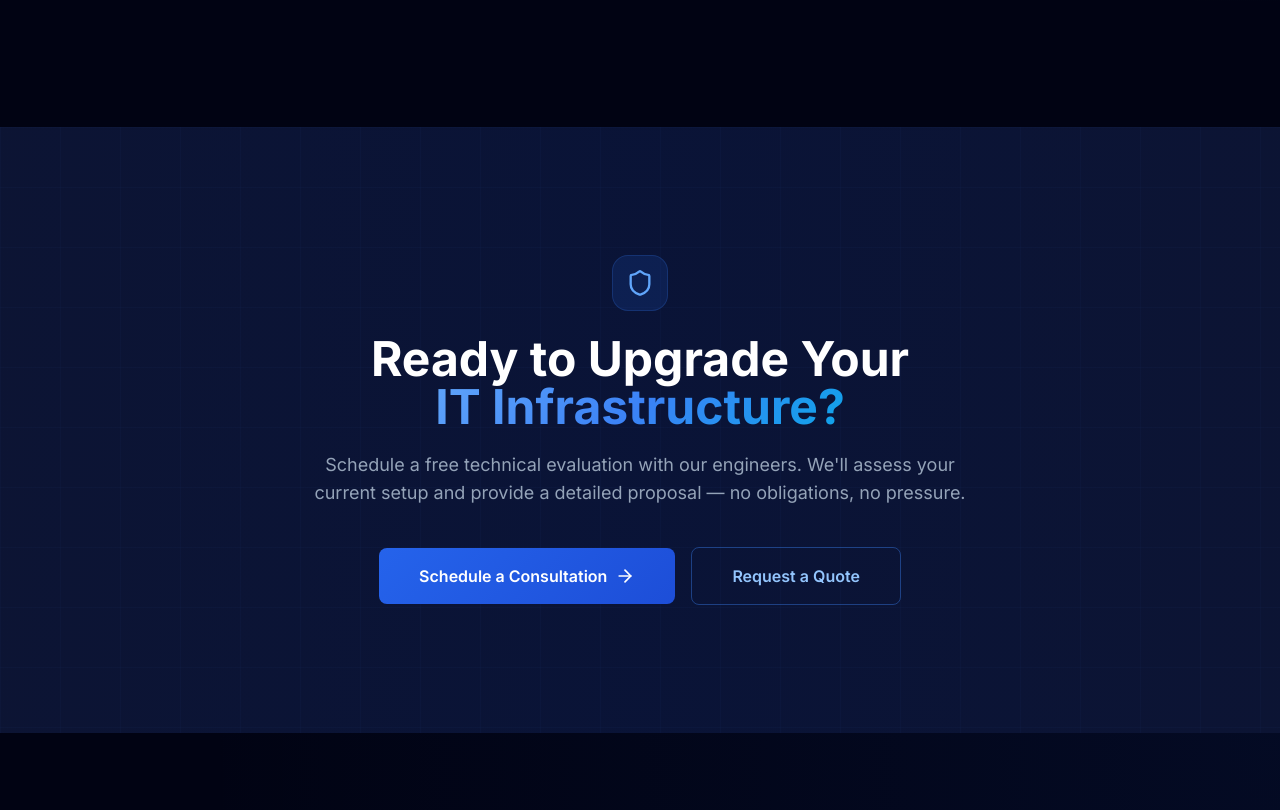
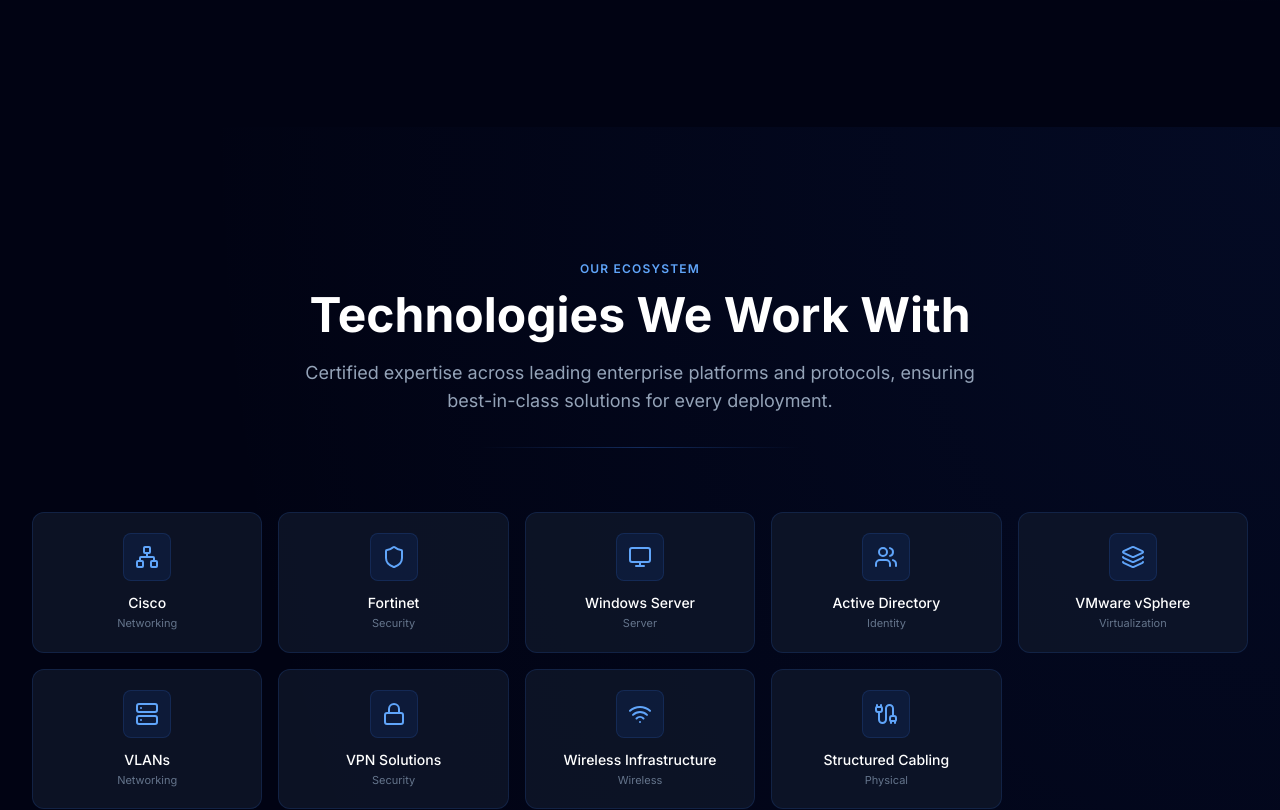
Before and after one commit to jorobber/NC-Tech-Solutions-LLC, a React (Vite) app: page / in a window 1280 px wide. Shown: the part 6028-6838 px from the top of the page. Built offline with nearby package versions, Linux system fonts and the light colour scheme.

Commit message:
Move CTA right above Contact section and remove redundant buttons

```diff
--- a/App.tsx
+++ b/App.tsx
@@ -29,8 +29,8 @@ const App: React.FC = () => {
             {/* <WhyChooseUs /> */}
             <Process />
             <Testimonials />
+            <Technologies />
             <CTA />
-            <Technologies />
             <Contact />
           </main>
           <Footer />
--- a/components/CTA.tsx
+++ b/components/CTA.tsx
@@ -1,6 +1,6 @@
 import React from 'react';
 import { motion } from 'motion/react';
-import { ArrowRight, Shield } from 'lucide-react';
+import { Shield } from 'lucide-react';
 import { useLanguage } from '../contexts/LanguageContext';
 import { useTheme } from '../contexts/ThemeContext';
 
@@ -9,10 +9,6 @@ const CTA: React.FC = () => {
   const { theme } = useTheme();
   const c = t.cta;
 
-  const handleClick = (e: React.MouseEvent) => {
-    e.preventDefault();
-    document.querySelector('#contact')?.scrollIntoView({ behavior: 'smooth' });
-  };
 
   return (
     <section className="relative py-24 sm:py-32 overflow-hidden">
@@ -49,18 +45,6 @@ const CTA: React.FC = () => {
             theme === 'dark' ? 'text-slate-400' : 'text-slate-500'
           }`}>{c.subtitle}</p>
 
-          <div className="flex flex-col sm:flex-row items-center justify-center gap-4">
-            <a href="#contact" onClick={handleClick}
-              className="btn-primary inline-flex items-center gap-2 px-10 py-4 rounded-lg text-white font-semibold text-base">
-              {c.btn1} <ArrowRight className="w-5 h-5" />
-            </a>
-            <a href="#contact" onClick={handleClick}
-              className={`btn-outline inline-flex items-center gap-2 px-10 py-4 rounded-lg font-semibold text-base ${
-                theme === 'dark' ? 'text-blue-300' : 'text-blue-600'
-              }`}>
-              {c.btn2}
-            </a>
-          </div>
         </motion.div>
       </div>
     </section>
```
